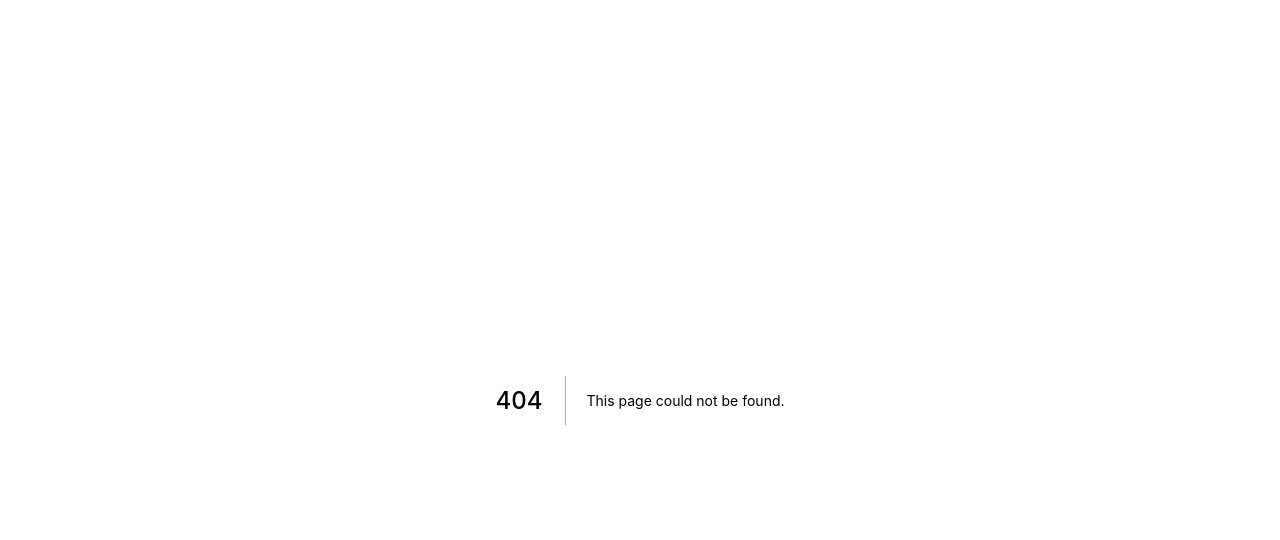
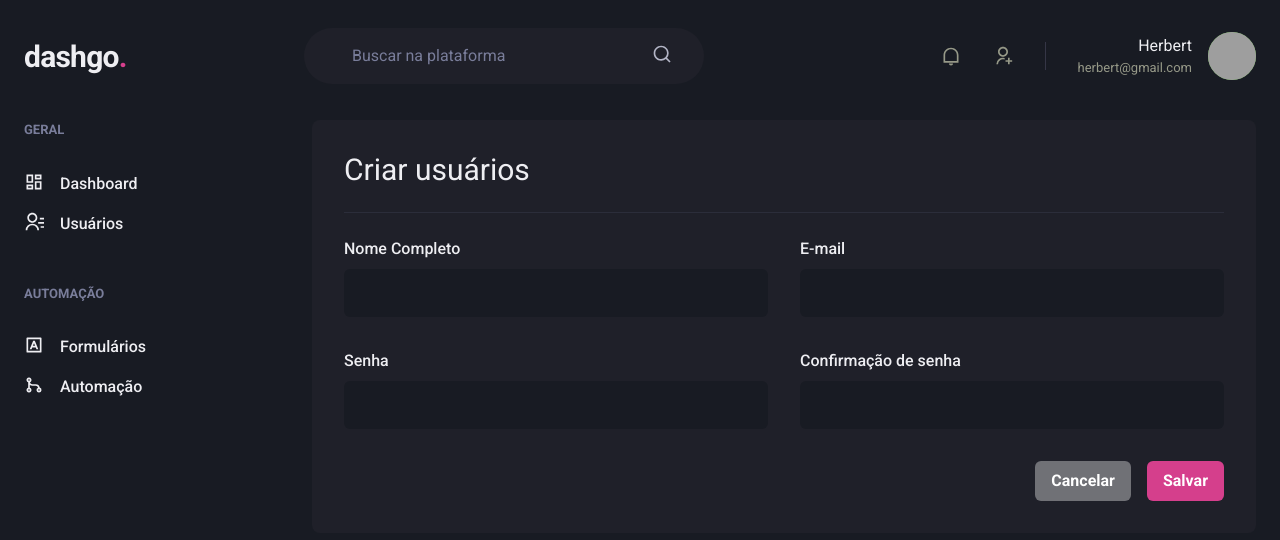
Before and after one commit to HerbertSSampaio/Ignite-04-dashgo, a Next.js app: page /users/create in a window 1280 px wide. Before the commit this address had no page. Shown: the top 540 px of the page. Built offline with nearby package versions, Linux system fonts and the light colour scheme; grey boxes are pictures that could not be loaded.

Commit message:
page create user

```diff
--- /dev/null
+++ b/src/pages/users/create.tsx
@@ -0,0 +1,41 @@
+import { Box, Flex, Heading, VStack, Divider, HStack, Button, SimpleGrid } from '@chakra-ui/react';
+
+import { Input } from "../../components/Form/Input";
+import { Sidebar } from "../../components/Sidebar";
+import { Header } from "../../components/Header";
+
+export default function CreateUser() {
+    return (
+        <Box>
+            <Header />
+
+            <Flex w="100%" my="6" maxWidth={1400} mx="auto" px="6">
+                <Sidebar />
+
+                <Box flex="1" borderRadius={8} bg="gray.800" p="8">
+                    <Heading size="lg" fontWeight="normal">Criar usuários</Heading>
+
+                    <Divider my="6" borderColor="gray.700"/>
+
+                    <VStack spacing="8">
+                        <SimpleGrid minChildWidth="240px" spacing="8" w="100%">
+                            <Input name="name" label="Nome Completo" />
+                            <Input name="email" type="email" label="E-mail" />
+                        </SimpleGrid>
+
+                        <SimpleGrid minChildWidth="240px" spacing="8" w="100%">
+                            <Input name="password" type="password" label="Senha" />
+                            <Input name="password_confirmation" type="password" label="Confirmação de senha" />
+                        </SimpleGrid>
+                    </VStack>
+                    <Flex mt="8" justify="flex-end">
+                        <HStack spacing="4">
+                            <Button colorScheme="whiteAlpha">Cancelar</Button>
+                            <Button colorScheme="pink">Salvar</Button>
+                        </HStack>
+                    </Flex>
+                </Box>
+            </Flex>
+        </Box>
+    );
+}
```
